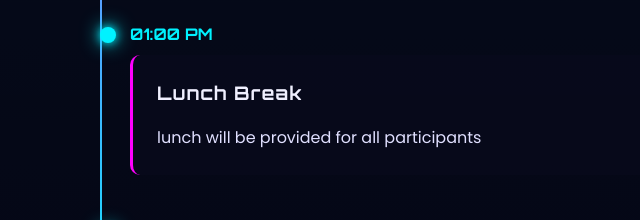
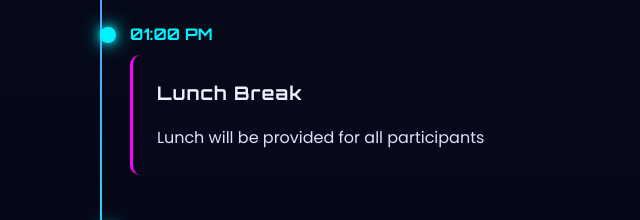
Before and after one commit to technovation2k25/live, a plain HTML site: page index.html in a window 1280 px wide. Shown: the part 3900-4120 px from the top of the page, 160-800 px from the left. Drawn offline with nearby package versions, Linux system fonts and the light colour scheme.

Commit message:
Last date update

```diff
--- a/index.html
+++ b/index.html
@@ -245,7 +245,7 @@
                     <div class="time">01:00 PM</div>
                     <div class="content">
                         <h3>Lunch Break</h3>
-                        <p>lunch will be provided for all participants</p>
+                        <p>Lunch will be provided for all participants</p>
                     </div>
                 </div>
                 <div class="timeline-item">
```
